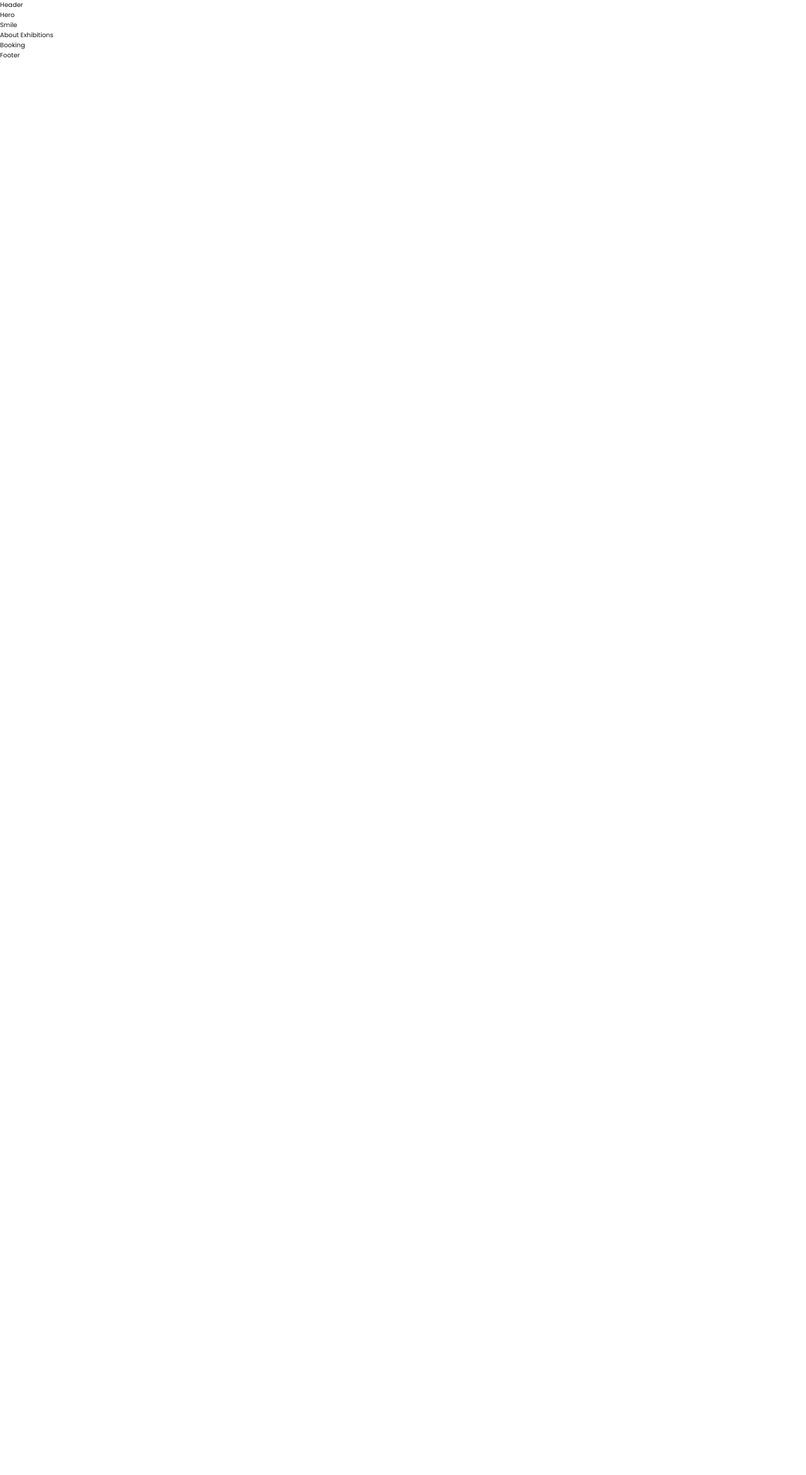
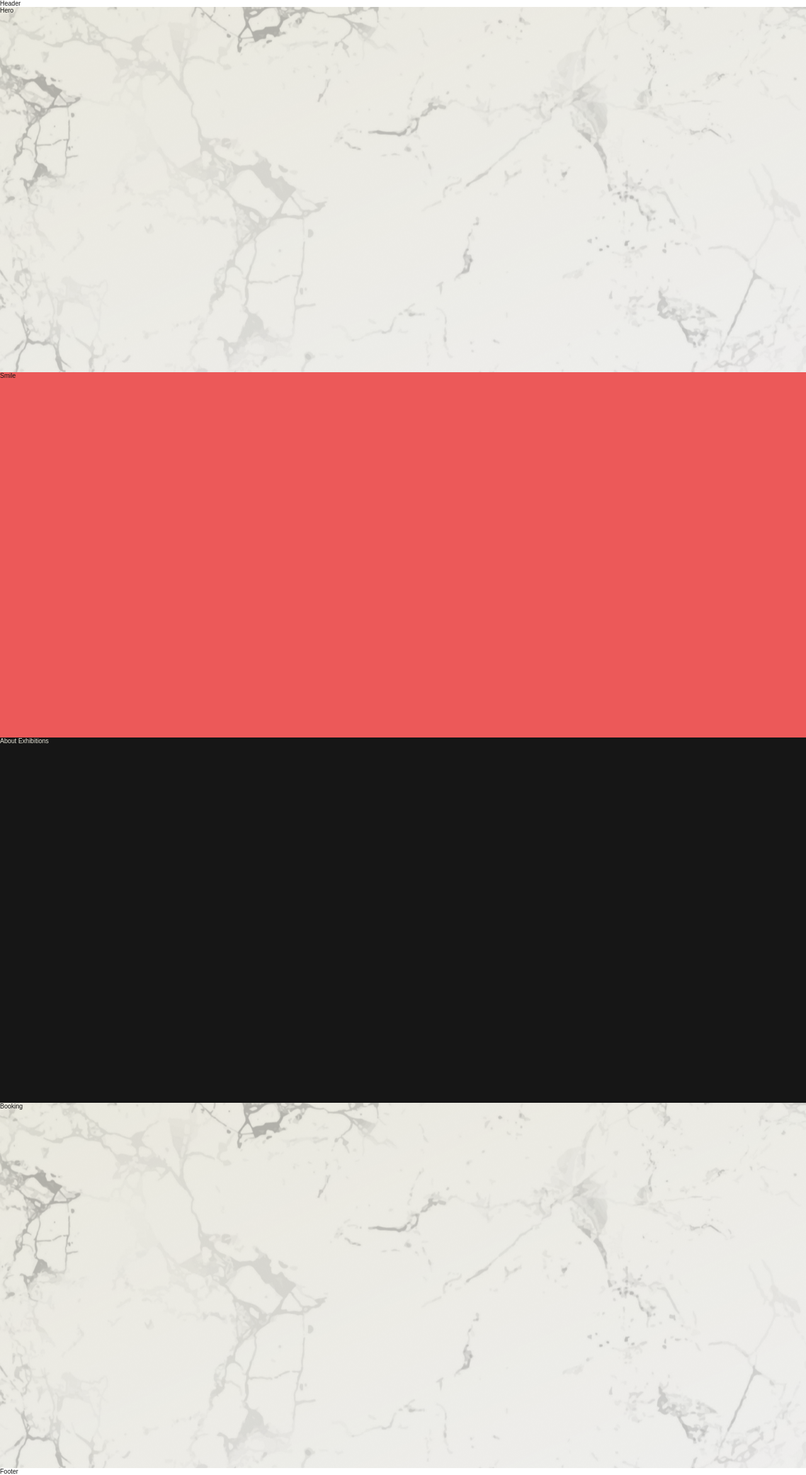
Before and after one commit to OxanaSF/tei-artworks, a React (Create React App) app: page / in a window 1280 px wide. Shown: the whole page at 63% size. Before the commit the page ends 800 px from the top, so only its background shows below. Built offline with nearby package versions, Linux system fonts and the light colour scheme; a web font is replaced by a local one.

Commit message:
setted up background on pages

```diff
--- a/src/components/Main/AboutExhibitions.js
+++ b/src/components/Main/AboutExhibitions.js
@@ -1,9 +1,17 @@
 import React from 'react'
+import styled from "styled-components";
 
-const Exhibition = () => {
+const AboutExhibitions = () => {
   return (
-    <div>About Exhibitions</div>
+    <ExhibitionsSectionStyled>About Exhibitions</ExhibitionsSectionStyled>
   )
 }
 
-export default Exhibition
+
+const ExhibitionsSectionStyled = styled.section`
+  height: 58rem;
+  background-color: #161616;
+  color: #E8E6D9;
+`
+
+export default AboutExhibitions
--- a/src/components/Main/Booking.js
+++ b/src/components/Main/Booking.js
@@ -1,9 +1,19 @@
 import React from 'react'
+import styled from "styled-components";
+import bgMarble from '../../assets/images/marble_image.png'
 
 const Booking = () => {
   return (
-    <div>Booking</div>
+    <BookingStyled>Booking</BookingStyled>
   )
 }
 
+
+const BookingStyled = styled.section`
+  height: 58rem;
+  background-image: url(${bgMarble});
+  background-repeat: no-repeat;
+  background-position: center;
+`
+
 export default Booking
--- a/src/components/Main/Hero.js
+++ b/src/components/Main/Hero.js
@@ -1,9 +1,19 @@
 import React from 'react'
+import styled from "styled-components";
+import bgMarble from '../../assets/images/marble_image.png'
 
 const Hero = () => {
   return (
-    <div>Hero</div>
+    <NavbarStyled>Hero</NavbarStyled>
   )
 }
 
+
+const NavbarStyled = styled.section`
+  height: 58rem;
+  background-image: url(${bgMarble});
+  background-repeat: no-repeat;
+  background-position: center;
+`
+
 export default Hero
--- a/src/components/Main/Smile.js
+++ b/src/components/Main/Smile.js
@@ -1,9 +1,17 @@
 import React from 'react'
+import styled from "styled-components";
 
 const Smile = () => {
   return (
-    <div>Smile</div>
+    <SmileSectionStyled>Smile</SmileSectionStyled>
   )
 }
 
+
+const SmileSectionStyled = styled.section`
+height: 58rem;
+background-color: #EC5959;
+`
+
+
 export default Smile
```
Also changed, not shown: src/assets/images/marble_image.png (added).
